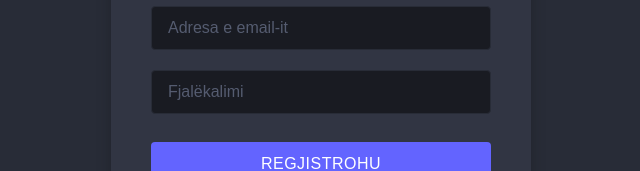
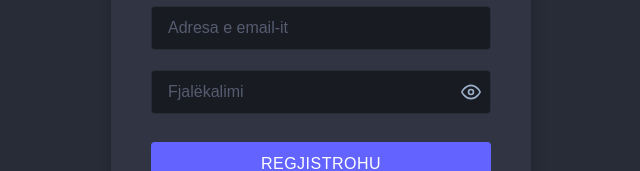
Before and after one commit to enisshabani/Social-Feed-App-Frontend, a React (Vite) app: page /register in a window 1280 px wide. Shown: the part 291-462 px from the top of the page, without its empty margins (319-959 px from the left). Built offline with nearby package versions, Linux system fonts and the light colour scheme.

Commit message:
Added password visibility toggle

```diff
--- a/src/pages/Login.tsx
+++ b/src/pages/Login.tsx
@@ -8,6 +8,7 @@ import '../styles/globals.css';
 const Login: React.FC = () => {
   const [email, setEmail] = useState('');
   const [password, setPassword] = useState('');
+  const [showPassword, setShowPassword] = useState(false);
   const [error, setError] = useState('');
   const navigate = useNavigate();
 
@@ -68,15 +69,44 @@ const Login: React.FC = () => {
             />
           </div>
 
-          <div className="input-group">
+          <div className="input-group" style={{ position: 'relative' }}>
             <input
-              type="password"
+              type={showPassword ? "text" : "password"}
               id="password"
               value={password}
               onChange={(e) => setPassword(e.target.value)}
               placeholder="Fjalëkalimi"
+              style={{ paddingRight: '2.5rem' }}
               required
             />
+            <button
+              type="button"
+              onClick={() => setShowPassword(!showPassword)}
+              style={{
+                position: 'absolute',
+                right: '10px',
+                top: '50%',
+                transform: 'translateY(-50%)',
+                background: 'none',
+                border: 'none',
+                cursor: 'pointer',
+                color: 'var(--text-muted)',
+                display: 'flex',
+                alignItems: 'center'
+              }}
+            >
+              {showPassword ? (
+                <svg width="20" height="20" viewBox="0 0 24 24" fill="none" stroke="currentColor" strokeWidth="2" strokeLinecap="round" strokeLinejoin="round">
+                  <path d="M17.94 17.94A10.07 10.07 0 0 1 12 20c-7 0-11-8-11-8a18.45 18.45 0 0 1 5.06-5.94M9.9 4.24A9.12 9.12 0 0 1 12 4c7 0 11 8 11 8a18.5 18.5 0 0 1-2.16 3.19m-6.72-1.07a3 3 0 1 1-4.24-4.24"></path>
+                  <line x1="1" y1="1" x2="23" y2="23"></line>
+                </svg>
+              ) : (
+                <svg width="20" height="20" viewBox="0 0 24 24" fill="none" stroke="currentColor" strokeWidth="2" strokeLinecap="round" strokeLinejoin="round">
+                  <path d="M1 12s4-8 11-8 11 8 11 8-4 8-11 8-11-8-11-8z"></path>
+                  <circle cx="12" cy="12" r="3"></circle>
+                </svg>
+              )}
+            </button>
           </div>
 
           {error && <div className="error-message">{error}</div>}
--- a/src/pages/Register.tsx
+++ b/src/pages/Register.tsx
@@ -9,6 +9,7 @@ const Register: React.FC = () => {
   const [email, setEmail] = useState('');
   const [username, setUsername] = useState('');
   const [password, setPassword] = useState('');
+  const [showPassword, setShowPassword] = useState(false);
   const [error, setError] = useState('');
   const navigate = useNavigate();
 
@@ -109,15 +110,44 @@ const Register: React.FC = () => {
             />
           </div>
 
-          <div className="input-group">
+          <div className="input-group" style={{ position: 'relative' }}>
             <input
-              type="password"
+              type={showPassword ? "text" : "password"}
               id="password"
               value={password}
               onChange={(e) => setPassword(e.target.value)}
               placeholder="Fjalëkalimi"
+              style={{ paddingRight: '2.5rem' }}
               required
             />
+            <button
+              type="button"
+              onClick={() => setShowPassword(!showPassword)}
+              style={{
+                position: 'absolute',
+                right: '10px',
+                top: password ? '15px' : '50%', // Përshtatet me lartësinë nëse ka tregues të fuqisë
+                transform: password ? 'none' : 'translateY(-50%)',
+                background: 'none',
+                border: 'none',
+                cursor: 'pointer',
+                color: 'var(--text-muted)',
+                display: 'flex',
+                alignItems: 'center'
+              }}
+            >
+              {showPassword ? (
+                <svg width="20" height="20" viewBox="0 0 24 24" fill="none" stroke="currentColor" strokeWidth="2" strokeLinecap="round" strokeLinejoin="round">
+                  <path d="M17.94 17.94A10.07 10.07 0 0 1 12 20c-7 0-11-8-11-8a18.45 18.45 0 0 1 5.06-5.94M9.9 4.24A9.12 9.12 0 0 1 12 4c7 0 11 8 11 8a18.5 18.5 0 0 1-2.16 3.19m-6.72-1.07a3 3 0 1 1-4.24-4.24"></path>
+                  <line x1="1" y1="1" x2="23" y2="23"></line>
+                </svg>
+              ) : (
+                <svg width="20" height="20" viewBox="0 0 24 24" fill="none" stroke="currentColor" strokeWidth="2" strokeLinecap="round" strokeLinejoin="round">
+                  <path d="M1 12s4-8 11-8 11 8 11 8-4 8-11 8-11-8-11-8z"></path>
+                  <circle cx="12" cy="12" r="3"></circle>
+                </svg>
+              )}
+            </button>
             {/* Treguesi i fuqisë së fjalëkalimit */}
             {password && (
               <div style={{ marginTop: '8px', fontSize: '0.8rem' }}>
```
